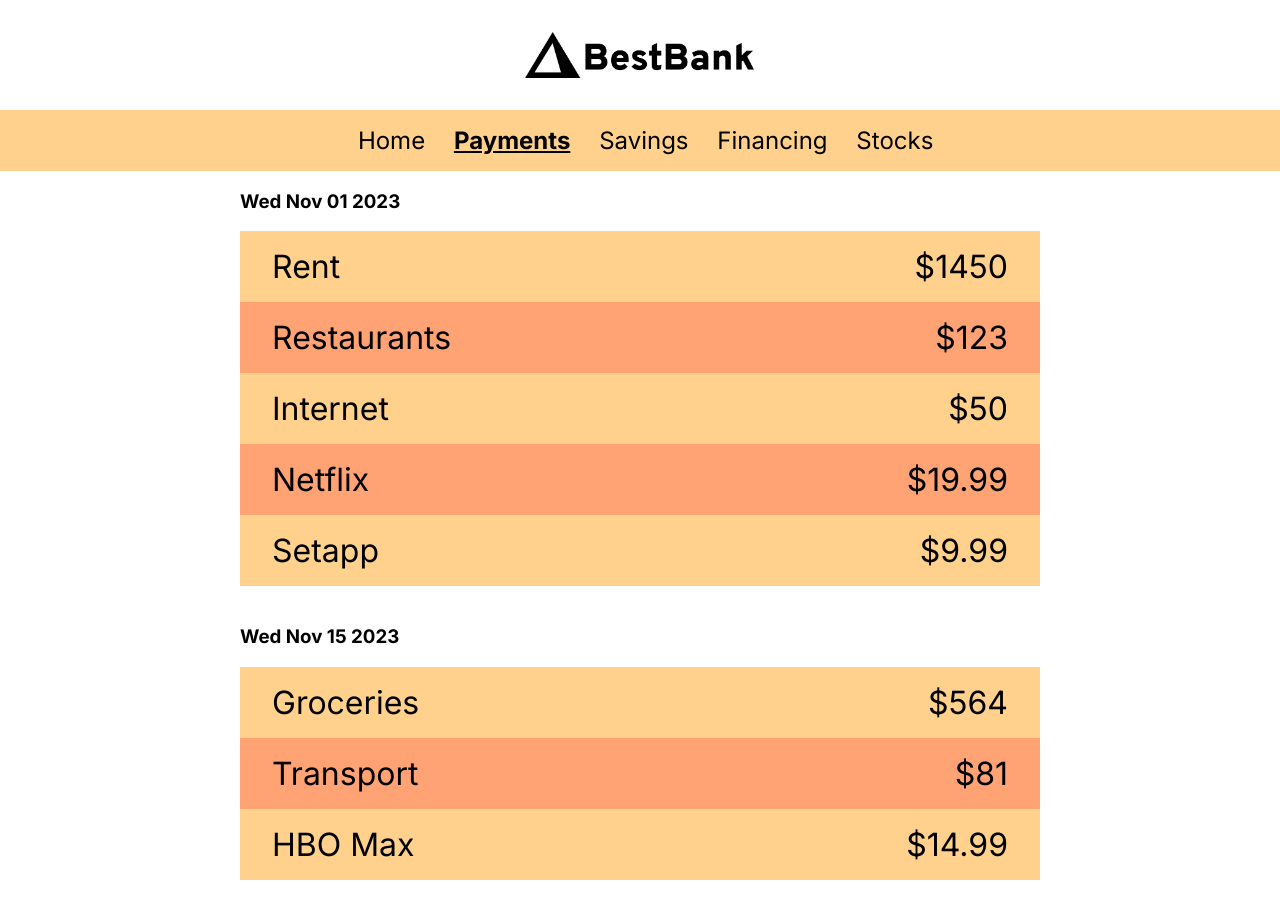
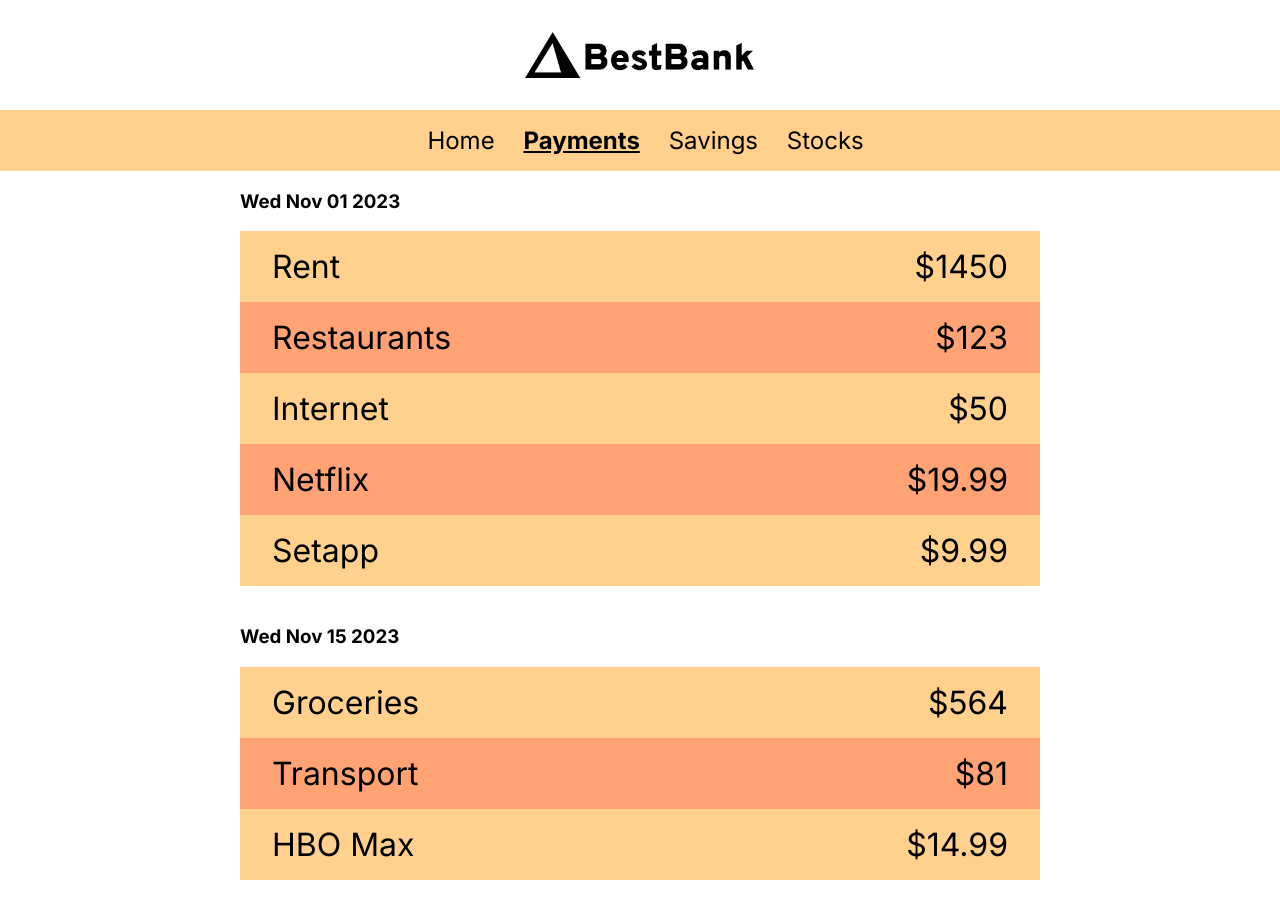
Before and after one commit to luisarevalo21/best-bank, a React (Vite) app: page /payments in a window 1280 px wide. Built offline with nearby package versions, Linux system fonts and the light colour scheme.

Commit message:
removed comments and logs

```diff
--- a/src/components/Navbar.jsx
+++ b/src/components/Navbar.jsx
@@ -1,8 +1,8 @@
-import React from "react"
+import React from "react";
 
-import { NavLink, Outlet } from "react-router-dom"
+import { NavLink, Outlet } from "react-router-dom";
 
-import logo from "../assets/bestbank_logo.png"
+import logo from "../assets/bestbank_logo.png";
 const Navbar = () => {
   return (
     <>
@@ -11,41 +11,26 @@ const Navbar = () => {
 
         <nav>
           <ul>
-            <NavLink
-              className={({ isActive }) => (isActive ? "activeClass" : "")}
-              to="/"
-            >
+            <NavLink className={({ isActive }) => (isActive ? "activeClass" : "")} to="/">
               Home
             </NavLink>
-            <NavLink
-              className={({ isActive }) => (isActive ? "activeClass" : "")}
-              to="/payments"
-            >
+            <NavLink className={({ isActive }) => (isActive ? "activeClass" : "")} to="/payments">
               Payments
             </NavLink>
-            <NavLink
-              className={({ isActive }) => (isActive ? "activeClass" : "")}
-              to="/savings"
-            >
+            <NavLink className={({ isActive }) => (isActive ? "activeClass" : "")} to="/savings">
               Savings
             </NavLink>
-            <NavLink
-              className={({ isActive }) => (isActive ? "activeClass" : "")}
-              to="/financing"
-            >
+            {/* <NavLink className={({ isActive }) => (isActive ? "activeClass" : "")} to="/financing">
               Financing
-            </NavLink>
-            <NavLink
-              className={({ isActive }) => (isActive ? "activeClass" : "")}
-              to="/stocks"
-            >
+            </NavLink> */}
+            <NavLink className={({ isActive }) => (isActive ? "activeClass" : "")} to="/stocks">
               Stocks
             </NavLink>
           </ul>
         </nav>
       </div>
     </>
-  )
-}
+  );
+};
 
-export default Navbar
+export default Navbar;
--- a/src/pages/Savings.jsx
+++ b/src/pages/Savings.jsx
@@ -14,10 +14,7 @@ const Savings = () => {
   const [toggle, setToggle] = useState(false);
   const [amount, setAmount] = useState(0);
 
-  console.log(savings);
   const deposit = () => {
-    console.log("deposit called", typeof amount);
-
     if (amount > 0) {
       setSavings(prev => ({
         ...prev,
--- a/src/pages/Stocks.jsx
+++ b/src/pages/Stocks.jsx
@@ -42,7 +42,7 @@ const Stocks = () => {
   ));
 
   //
-  console.log("STOCK", stock);
+  // console.log("STOCK", stock);
   return (
     <div>
       <h3>Notable stocks for : insert data here </h3>
--- a/src/utilities/api.jsx
+++ b/src/utilities/api.jsx
@@ -1,4 +1,4 @@
-const list = ["APPL", "AMZN"]
+const list = ["APPL", "AMZN"];
 
 // import { key } from "../key";
 const stocks = [
@@ -27,108 +27,41 @@ const stocks = [
   "JNJ",
   "PG",
   "ORCL",
-]
+];
 
 //fetch both stocks isntead of one
 
 export async function fetchStockData() {
-  const stocks = createStrings()
+  const stocks = createStrings();
 
-  console.log("stocks inside fetch stock data", stocks)
-  const returnData = []
+  // console.log("stocks inside fetch stock data", stocks);
+  const returnData = [];
   for (let stock of stocks) {
-    const res = await fetch(stock)
-    const data = await res.json()
+    const res = await fetch(stock);
+    const data = await res.json();
     if (!res.ok) {
       throw {
         message: data.message,
         statusText: res.statusText,
         status: res.status,
         error: data.error,
-      }
+      };
     }
 
-    returnData.push(...data.results)
+    returnData.push(...data.results);
   }
-  // console.log(returnData);
-  return returnData
-
-  // const stocks = createStrings(list);
-  // const res = await fetch(`https://api.polygon.io/v2/aggs/ticker/AAPL/prev?adjusted=true&apiKey=${key}`);
-  // const data = await res.json();
-  // if (!res.ok) {
-  //   throw {
-  //     message: data.message,
-  //     statusText: res.statusText,
-  //     status: res.status,
-  //     error: data.error,
-  //   };
-  // }
-  // return data.results;
-  // console.log(data);
-  // const obj = {
-  //   adjusted: true,
-  //   queryCount: 1,
-  //   results: [
-  //     {
-  //       T: "AAPL",
-  //       c: 115.97,
-  //       h: 117.59,
-  //       l: 114.13,
-  //       o: 115.55,
-  //       t: 1605042000000,
-  //       v: 131704427,
-  //       vw: 116.3058,
-  //     },
-  //   ],
-  //   resultsCount: 1,
-  //   status: "OK",
-  //   ticker: "AAPL",
-  // };
-  // return obj.result;
-  // try {
-  //   const stockData = [];
-  // stocks.forEach(async stock => {
-  //   const res = await fetch(stock);
-  //   const data = await res.json();
-  //   stockData.push(data);
-  // });
-  //   return stockData;
-  // } catch (err) {
-  //   console.log(err);
-  // }
-  // console.log(stocks);
-  // const data = await res.json();
-  // try {
-  //   const values = await allPromise;
-  //   console.log(values); // [resolvedValue1, resolvedValue2]
-  // } catch (error) {
-  //   console.log(error); // rejectReason of any first rejected promise
-  // }
-  // const res = await fetch(
-  // );
-  // const data = await res.json();
-  // return data;
+  return returnData;
 }
 
 const randomStocks = () => {
-  return stocks[Math.floor(Math.random() * stocks.length)]
-}
+  return stocks[Math.floor(Math.random() * stocks.length)];
+};
 const createStrings = () => {
-  const stocks = []
+  const stocks = [];
 
   for (let i = 0; i < 2; i++) {
-    const stockName = randomStocks()
-    stocks.push(
-      `https://api.polygon.io/v2/aggs/ticker/${stockName}/prev?adjusted=true&apiKey=${key}`
-    )
+    const stockName = randomStocks();
+    stocks.push(`https://api.polygon.io/v2/aggs/ticker/${stockName}/prev?adjusted=true&apiKey=${key}`);
   }
-  return stocks
-
-  // return list.map(stock => `https://api.polygon.io/v2/aggs/ticker/${stock}/prev?adjusted=true&apiKey=${key}`);
-}
-
-//APPL
-//CSCO
-//AMZN
-//GOOGL
+  return stocks;
+};
```
Also changed, not shown: src/components/Spending.jsx (+5 -10 lines), src/pages/Home.jsx (+19 -19 lines).
